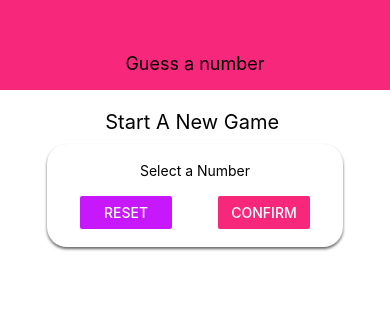
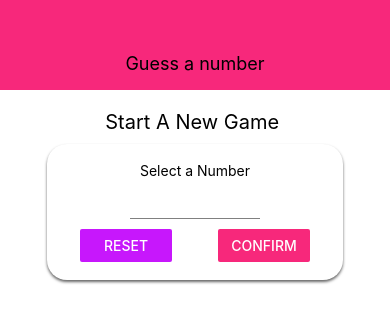
Before and after one commit to TaSiya/guess-number-react-native, a React Native app: screen / in a window 390 px wide. Shown: the top 322 px of the page. Built offline with nearby package versions, Linux system fonts and the light colour scheme.

Commit message:
added input component and also manage to make it have dynamic style depending where its being used!

```diff
--- /dev/null
+++ b/components/Input.js
@@ -0,0 +1,19 @@
+import React from 'react'
+import {TextInput, StyleSheet } from 'react-native'
+
+const Input = props => {
+  return (
+    <TextInput {...props} style={{...styles.input, ...props.style}}  />
+  )
+}
+
+const styles = StyleSheet.create({
+  input: {
+    height: 30,
+    borderBottomColor: 'grey',
+    borderBottomWidth: 1,
+    marginVertical: 10
+  }
+})
+
+export default Input
--- a/screens/StartGameScreen.js
+++ b/screens/StartGameScreen.js
@@ -1,29 +1,41 @@
-import React from 'react'
-import { View, Text, StyleSheet, TextInput, Button } from 'react-native'
-import Card from '../components/Card'
-import Colors from '../constants/color'
+import React from 'react';
+import { View, Text, StyleSheet, TextInput, Button } from 'react-native';
+import Card from '../components/Card';
+import Colors from '../constants/color';
+import Input from '../components/Input';
 
-const  StartGameScreen = props => {
+const StartGameScreen = props => {
   return (
     <View style={styles.screen}>
       <Text style={styles.title}>Start A New Game </Text>
       <Card style={styles.inputContainer}>
         <Text>Select a Number</Text>
-        <TextInput  />
+        <Input
+          bluOnSubmit
+          autoCapitalize='none'
+          authoCOrrect={false}
+          keyboardType='number-pad'
+          maxLength={2}
+          style={styles.input}
+        />
         <View style={styles.buttonContainer}>
-          <View style={styles.buttonSize}><Button  title="reset" onPress={() => {}} color={Colors.accent}/></View>
-          <View style={styles.buttonSize}><Button  title="Confirm" onPress={() => {}} color={Colors.primary} /></View>
+          <View style={styles.buttonSize}>
+            <Button title='reset' onPress={() => {}} color={Colors.accent} />
+          </View>
+          <View style={styles.buttonSize}>
+            <Button title='Confirm' onPress={() => {}} color={Colors.primary} />
+          </View>
         </View>
       </Card>
     </View>
-  )
-}
+  );
+};
 
 const styles = StyleSheet.create({
   screen: {
     flex: 1,
     padding: 10,
-    alignItems: 'center',
+    alignItems: 'center'
   },
   title: {
     fontSize: 20,
@@ -42,7 +54,11 @@
   },
   buttonSize: {
     width: '40%'
+  },
+  input: {
+    width: '50%',
+    textAlign: 'center'
   }
-})
+});
 
-export default StartGameScreen
+export default StartGameScreen;
```
